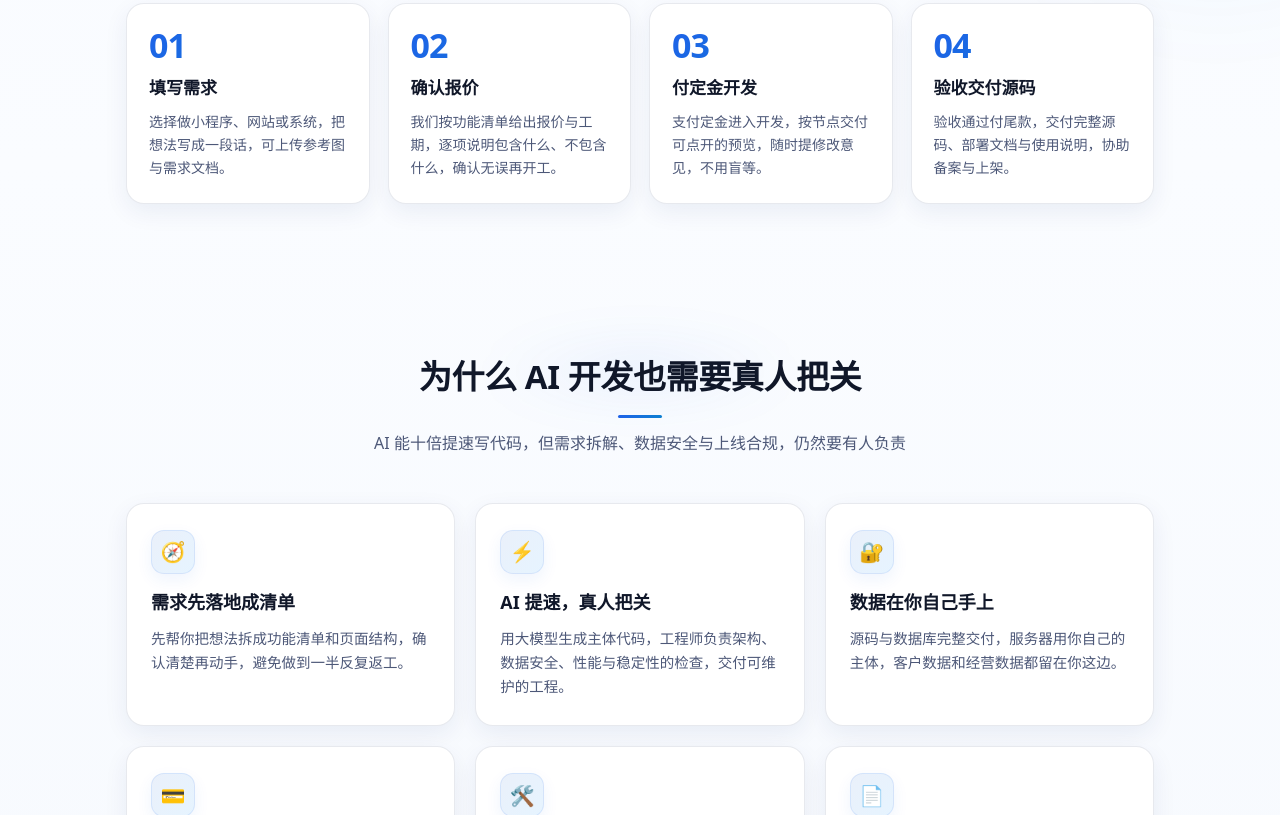
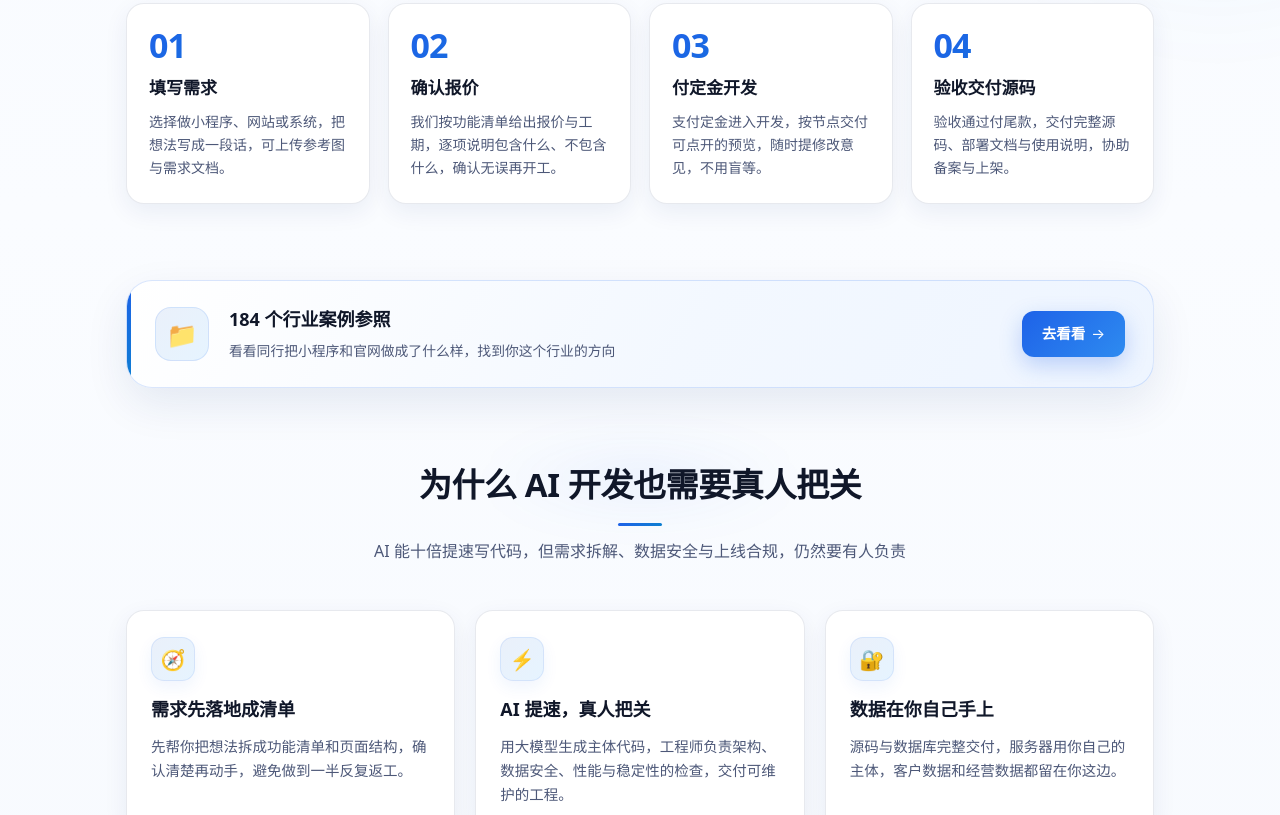
Before and after one commit to JKZWQQ/jinyi-dev, a plain HTML site: page index.html in a window 1280 px wide. Shown: the part 1242-2057 px from the top of the page. Drawn offline with Linux system fonts and the light colour scheme.

Commit message:
Remove delivered house case; add prominent case-reference entry on homepage

```diff
--- a/assets/css/style.css
+++ b/assets/css/style.css
@@ -1012,3 +1012,47 @@ textarea::placeholder, input::placeholder { color: #8794b0; }
   .hs-item strong { font-size: 20px; }
   .hs-item span { font-size: 10.5px; }
 }
+
+
+/* ================= 首页「案例参照」入口条 ================= */
+.ref-entry {
+  display: flex; align-items: center; gap: 20px;
+  padding: 24px 28px; border-radius: var(--radius-lg);
+  background: linear-gradient(120deg, #ffffff, #f3f8ff 55%, #eef5ff);
+  border: 1px solid rgba(30,98,232,.16);
+  box-shadow: 0 16px 44px rgba(16,44,110,.09);
+  transition: transform .25s, box-shadow .25s, border-color .25s;
+  position: relative; overflow: hidden;
+}
+.ref-entry::before {
+  content: ""; position: absolute; left: 0; top: 0; bottom: 0; width: 4px;
+  background: linear-gradient(180deg, var(--brand), var(--accent));
+}
+.ref-entry:hover {
+  transform: translateY(-3px); border-color: rgba(30,98,232,.34);
+  box-shadow: 0 22px 56px rgba(16,44,110,.14);
+}
+.ref-entry-icon {
+  width: 54px; height: 54px; border-radius: 16px; flex-shrink: 0;
+  display: grid; place-items: center; font-size: 25px;
+  background: linear-gradient(135deg, var(--brand-soft), var(--accent-soft));
+  border: 1px solid rgba(30,98,232,.12);
+}
+.ref-entry-txt { flex: 1; min-width: 0; }
+.ref-entry-txt strong { display: block; font-size: 18px; font-weight: 800; margin-bottom: 5px; }
+.ref-entry-txt p { font-size: 13.8px; color: var(--muted); }
+.ref-entry-go {
+  flex-shrink: 0; display: inline-flex; align-items: center; gap: 6px;
+  padding: 11px 20px; border-radius: 12px; font-size: 14.5px; font-weight: 700;
+  background: linear-gradient(135deg, var(--brand), var(--violet)); color: #fff;
+  box-shadow: 0 8px 22px rgba(30,98,232,.26);
+}
+.ref-entry-go b { font-weight: 400; transition: transform .25s; }
+.ref-entry:hover .ref-entry-go b { transform: translateX(4px); }
+
+@media (max-width: 640px) {
+  .ref-entry { flex-wrap: wrap; gap: 14px; padding: 20px; }
+  .ref-entry-txt strong { font-size: 16.5px; }
+  .ref-entry-txt p { font-size: 13px; }
+  .ref-entry-go { width: 100%; justify-content: center; }
+}
--- a/index.html
+++ b/index.html
@@ -234,6 +234,19 @@
 </section>
 
 <!-- ============ 为什么选择 ============ -->
+<section class="section" style="padding-top:0;padding-bottom:0">
+  <div class="container">
+    <a class="ref-entry reveal" href="reference.html">
+      <span class="ref-entry-icon">📁</span>
+      <span class="ref-entry-txt">
+        <strong>184 个行业案例参照</strong>
+        <p>看看同行把小程序和官网做成了什么样，找到你这个行业的方向</p>
+      </span>
+      <span class="ref-entry-go">去看看<b>→</b></span>
+    </a>
+  </div>
+</section>
+
 <section class="section">
   <div class="container">
     <div class="section-head reveal">
```
Also changed, not shown: cases.html (+6 -31 lines), assets/img/case-house-list.png (deleted).
